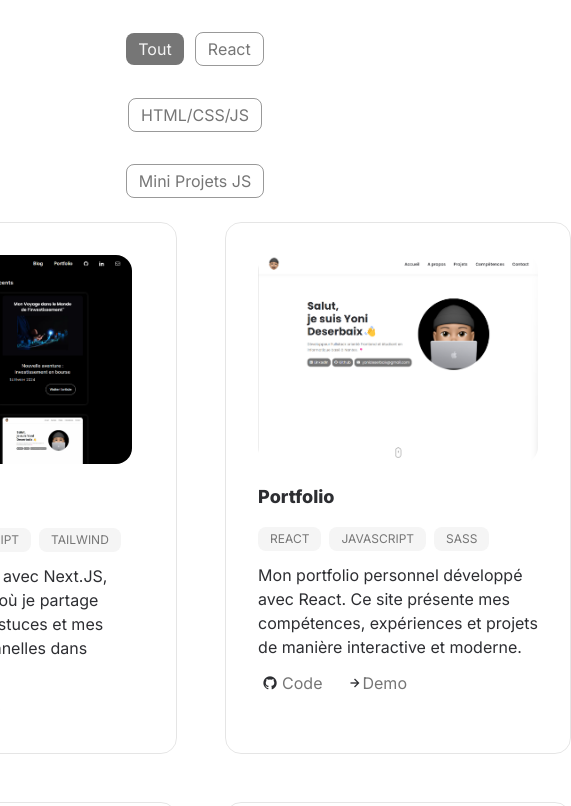
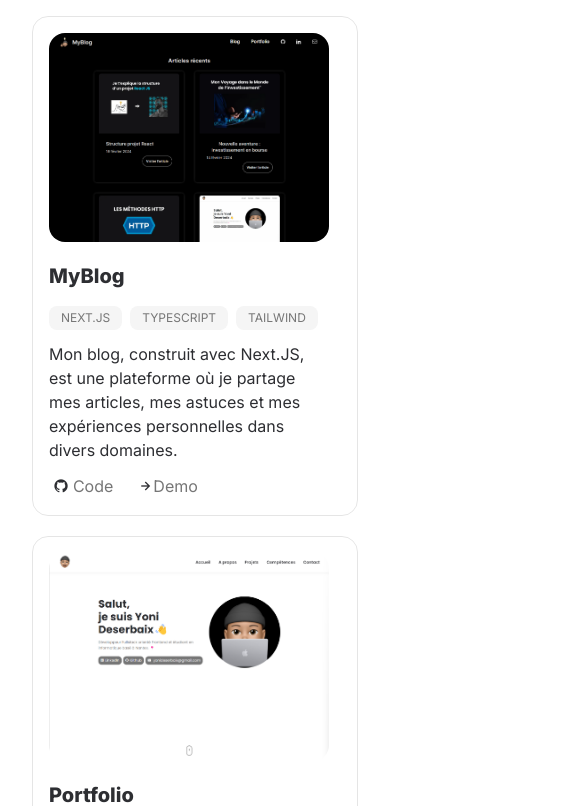
Before and after one commit to Yoni-Deserbaix/Portfolio-V2, a Next.js app: page / in a window 390 px wide. Shown: the part 2867-3673 px from the top of the page, 571 px wide, since content can reach past the window. Built offline with nearby package versions, Linux system fonts and the light colour scheme.

Commit message:
update responsive

```diff
--- a/src/app/components/Projects/Projects.tsx
+++ b/src/app/components/Projects/Projects.tsx
@@ -4,7 +4,7 @@ import Image from "next/image";
 export default function () {
   return (
     <section
-      className="work-section  w-3/5 m-auto px-8 py-[100px]"
+      className="work-section  w-3/5 m-auto px-8 py-[100px] max-md:w-full max-md:m-auto max-md:py-24 max-md:py-8"
       id="projects"
     >
       <h3
--- a/src/app/components/Projects/WorkItems.tsx
+++ b/src/app/components/Projects/WorkItems.tsx
@@ -17,7 +17,7 @@ type WorksItemsProps = {
 const WorksItems: React.FC<WorksItemsProps> = ({ item }) => {
   return (
     <div
-      className="work-card border p-8 rounded-2xl border-solid border-[rgba(0,0,0,0.1)]"
+      className="work-card border p-8 rounded-2xl border-solid border-[rgba(0,0,0,0.1)] max-xl:p-4 "
       key={item.id}
       data-aos="fade-up"
       data-aos-duration="300"
@@ -25,10 +25,10 @@ const WorksItems: React.FC<WorksItemsProps> = ({ item }) => {
       <Image
         src={item.image}
         alt=""
-        className="work-img  w-[280px] transition-[0.4s] mb-5 rounded-2xl hover:scale-105"
+        className="work-img  w-[280px] transition-[0.4s] mb-5 rounded-2xl hover:scale-105 "
       />
 
-      <h3 className="work-title mb-2.5 font-extrabold text-lg">{item.title}</h3>
+      <h3 className="work-title mb-2.5 font-extrabold text-xl">{item.title}</h3>
       <div className="item-languages flex flex-wrap mt-4">
         {item.languages.map((language, index) => (
           <span
--- a/src/app/components/Projects/Works.tsx
+++ b/src/app/components/Projects/Works.tsx
@@ -58,7 +58,10 @@ export default function Works() {
           );
         })}
       </div>
-      <div className="work-container grid-cols-[repeat(2,max-content)] gap-12 grid justify-center">
+      <div
+        className="work-container grid-cols-[repeat(2,max-content)] gap-12 grid justify-center max-xl:gap-5 max-md:grid-cols-[repeat(1,max-content)]
+"
+      >
         {projects.map((item) => {
           return <WorksItems item={item} key={item.id} />;
         })}
```
